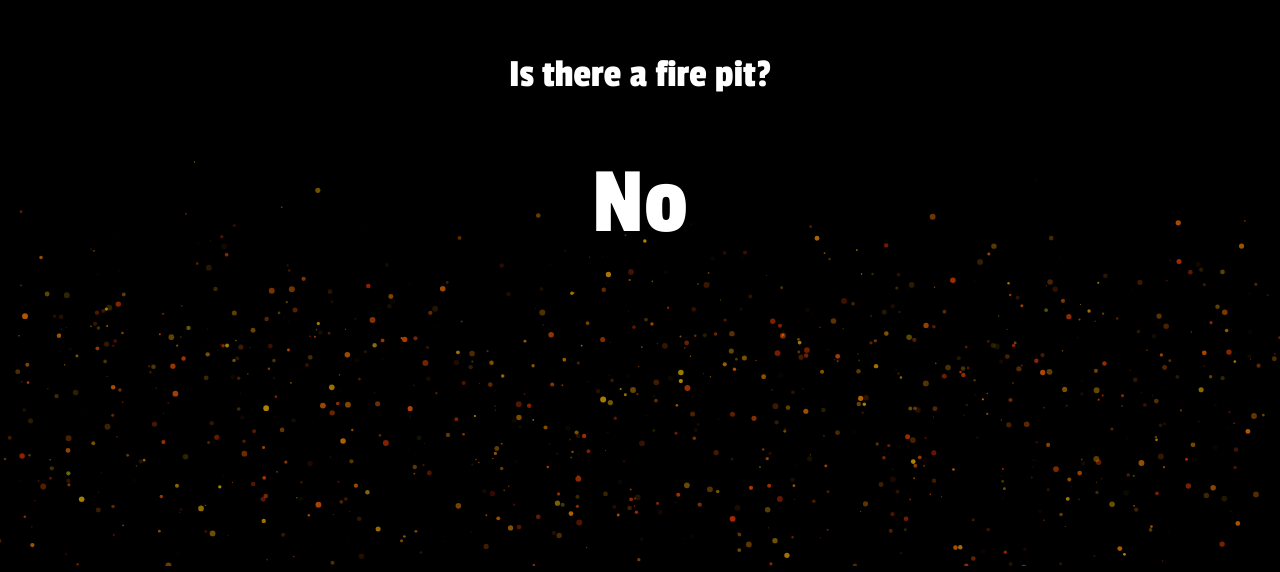
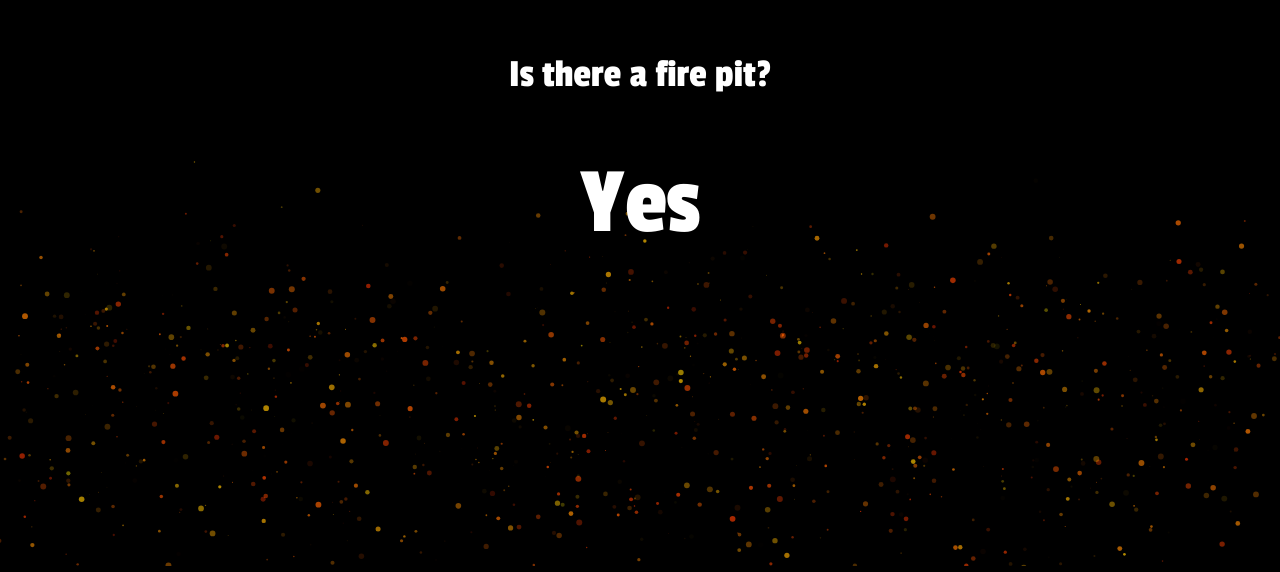
Before and after one commit to kellygrape/firepit, a plain HTML site: page index.html in a window 1280 px wide. Shown: the part 234-806 px from the top of the page. Drawn offline with nearby package versions, Linux system fonts and the light colour scheme; animation ran at ten frames a second.

Commit message:
Update index.html

```diff
--- a/index.html
+++ b/index.html
@@ -12,7 +12,7 @@
   <body>
     <header>
     <h1 class="fire-pit">Is there a fire pit?</h1>
-    <h2 class="fire-pit">No</h2>
+    <h2 class="fire-pit">Yes</h2>
   </header>
     <script src="//cdnjs.cloudflare.com/ajax/libs/jquery/2.1.3/jquery.min.js"></script>
     <script>
```
